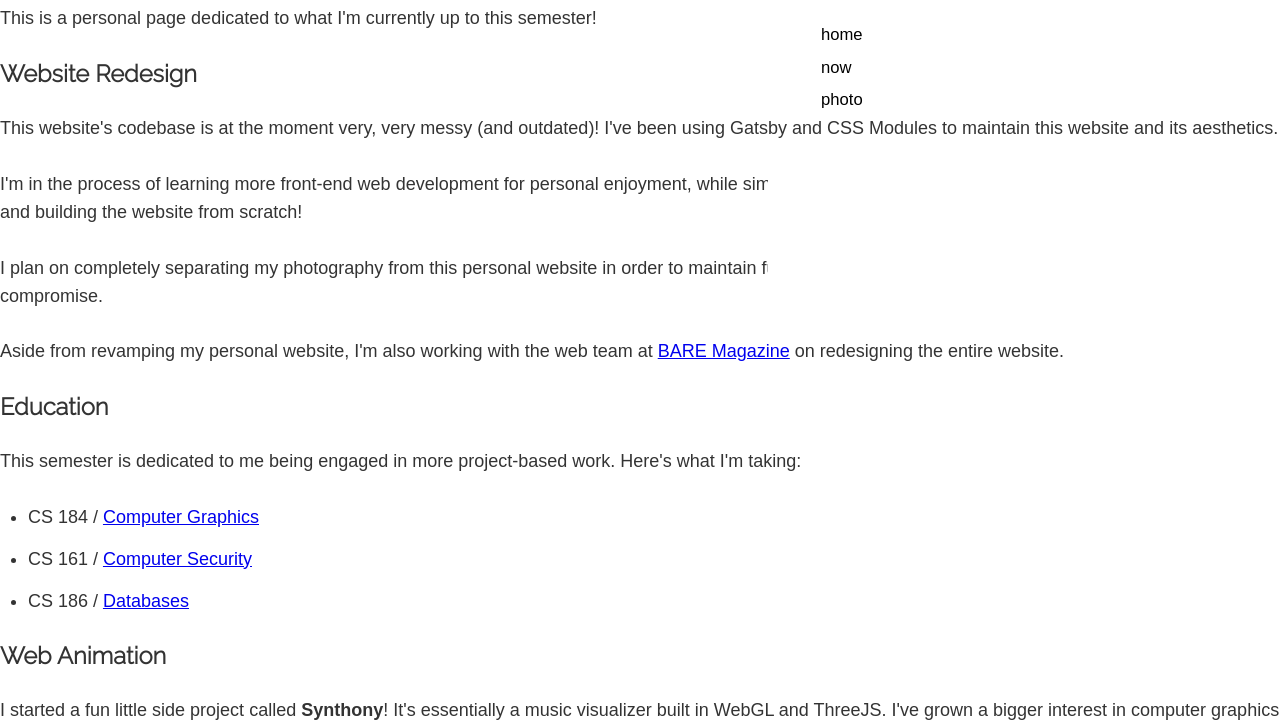
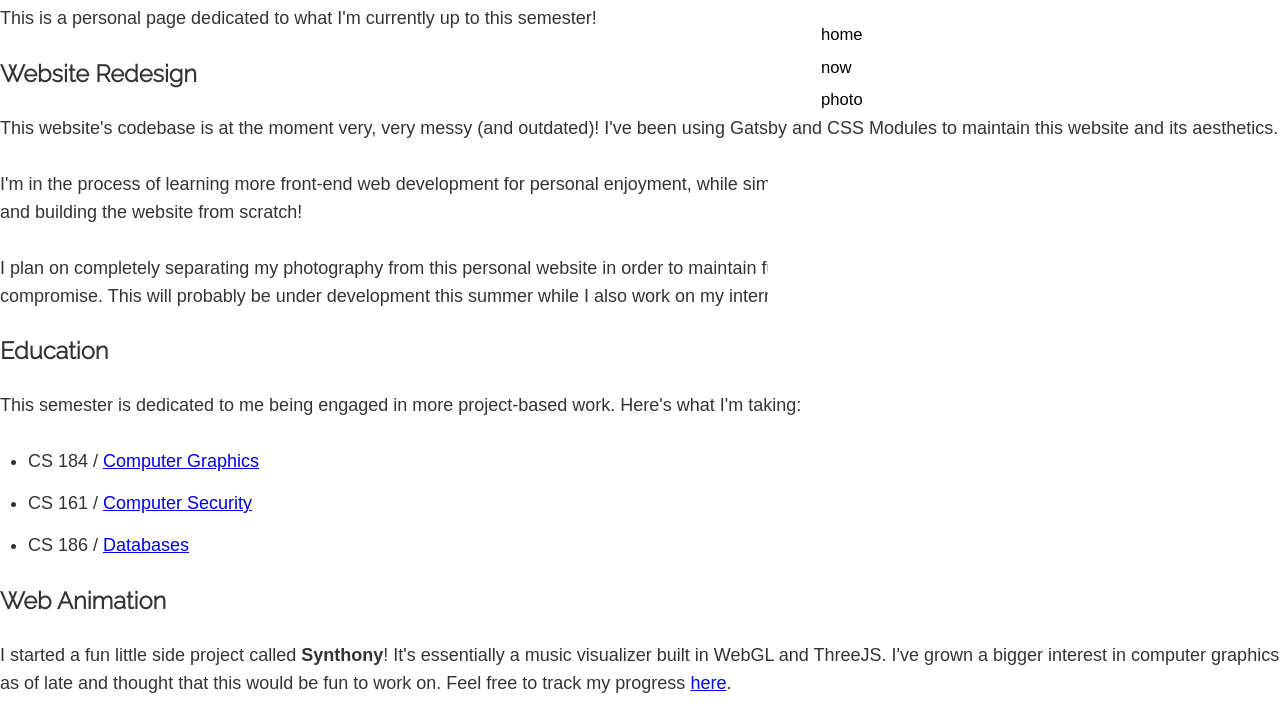
Before and after one commit to stylate/stylate.github.io, a Gatsby site: page /now in a window 1280 px wide. Shown: the part 62-787 px from the top of the page. Built offline with nearby package versions, Linux system fonts and the light colour scheme; Gatsby itself is replaced by a stand-in of ours; some packages are replaced by stand-ins of ours; a web font is replaced by a local one.

Commit message:
update now.js

```diff
--- a/src/pages/now.js
+++ b/src/pages/now.js
@@ -25,9 +25,7 @@ export default class Now extends React.Component {
             <p>This website's codebase is at the moment very, very messy (and outdated)! I've been using Gatsby and CSS Modules to maintain this website and its aesthetics. </p>
 
             <p>I'm in the process of learning more front-end web development for personal enjoyment, while simultaneously switching to styled components, Jekyll, and React and building the website from scratch!</p>
-            <p>I plan on completely separating my photography from this personal website in order to maintain full creative control over their respective web designs without compromise.</p>
-
-            <p>Aside from revamping my personal website, I'm also working with the web team at <a href="http://www.baremagazine.org">BARE Magazine</a> on redesigning the entire website.</p>
+            <p>I plan on completely separating my photography from this personal website in order to maintain full creative control over their respective web designs without compromise. This will probably be under development this summer while I also work on my internship project with <a href="https://www.akamai.com/">Akamai</a> this summer!</p>
 
             <h3>Education</h3>
             <p>This semester is dedicated to me being engaged in more project-based work. Here's what I'm taking: </p>
```
